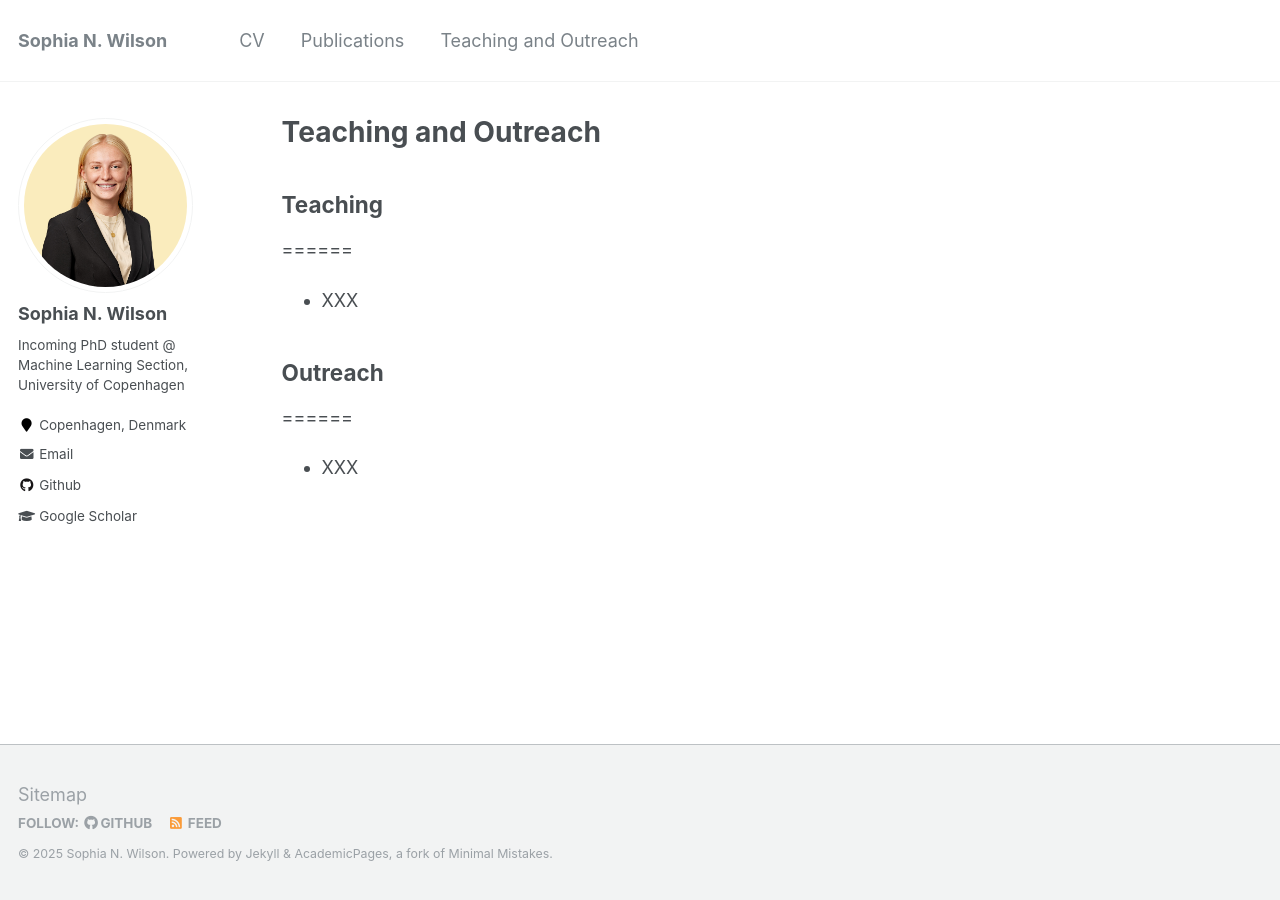
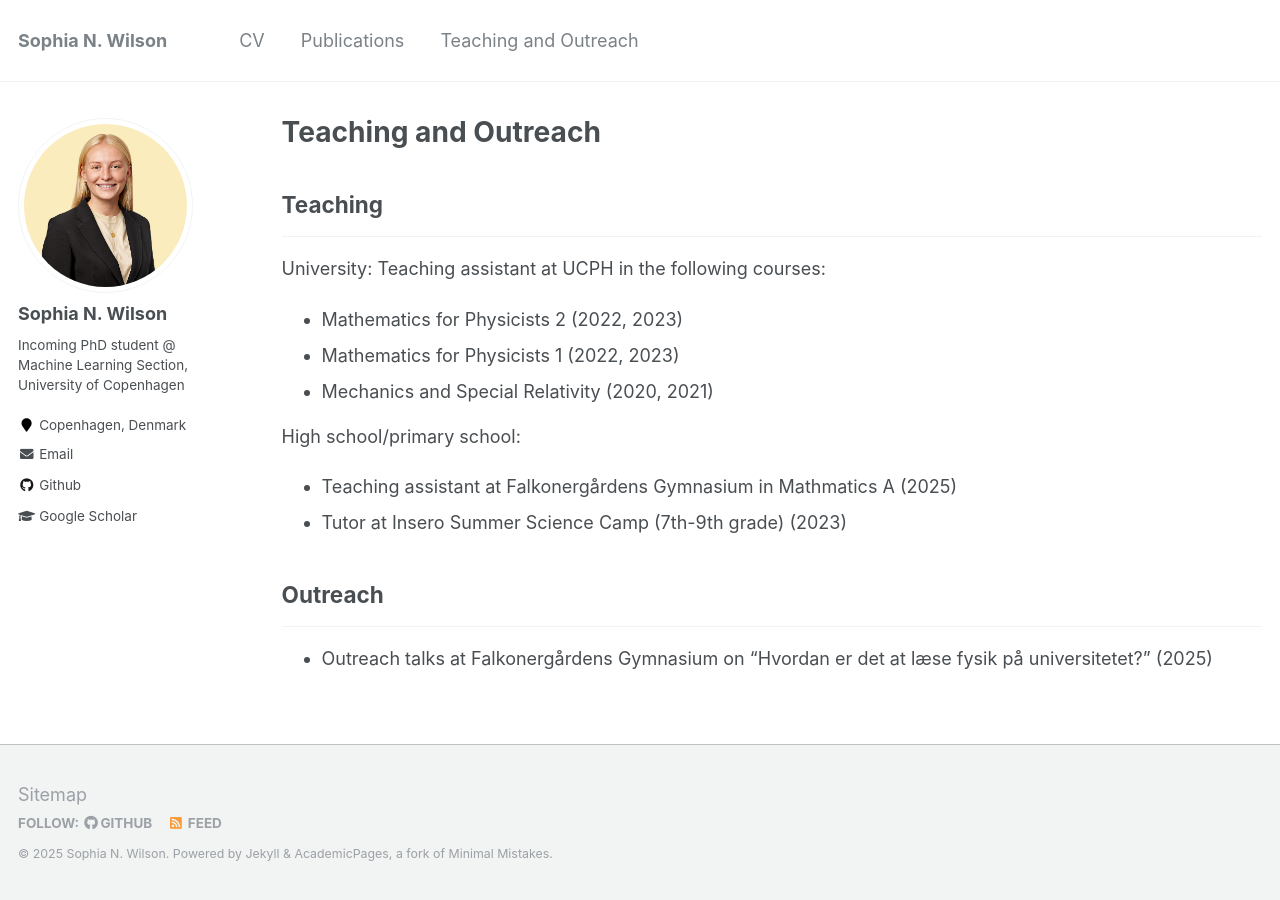
Before and after one commit to sophiawilson18/sophiawilson18.github.io, a Jekyll site: the page built from _pages/teaching.md, in a window 1280 px wide. Built offline with Jekyll 4.4.1, drawn with Linux system fonts in a browser that asks for light colours.

Commit message:
Update teaching

```diff
--- a/_pages/teaching.md
+++ b/_pages/teaching.md
@@ -10,9 +10,17 @@ redirect_from:
 {% include base_path %}
 
 ## Teaching
-======
-* XXX
+---
+University: Teaching assistant at UCPH in the following courses:
+* Mathematics for Physicists 2 (2022, 2023)
+* Mathematics for Physicists 1 (2022, 2023)
+* Mechanics and Special Relativity (2020, 2021)
+
+High school/primary school:
+* Teaching assistant at Falkonergårdens Gymnasium in Mathmatics A (2025)
+* Tutor at Insero Summer Science Camp (7th-9th grade) (2023)
+
 
 ## Outreach
-======
-* XXX
+---
+* Outreach talks at Falkonergårdens Gymnasium on "Hvordan er det at læse fysik på universitetet?" (2025)
```
Also changed, not shown: _pages/404.md (deleted, +0 -15 lines), _pages/publications.md (+1 -1 lines), _publications/2023-01-01-gas-and-stellar-content-metal-poor-galaxy.md (+1 -1 lines).
